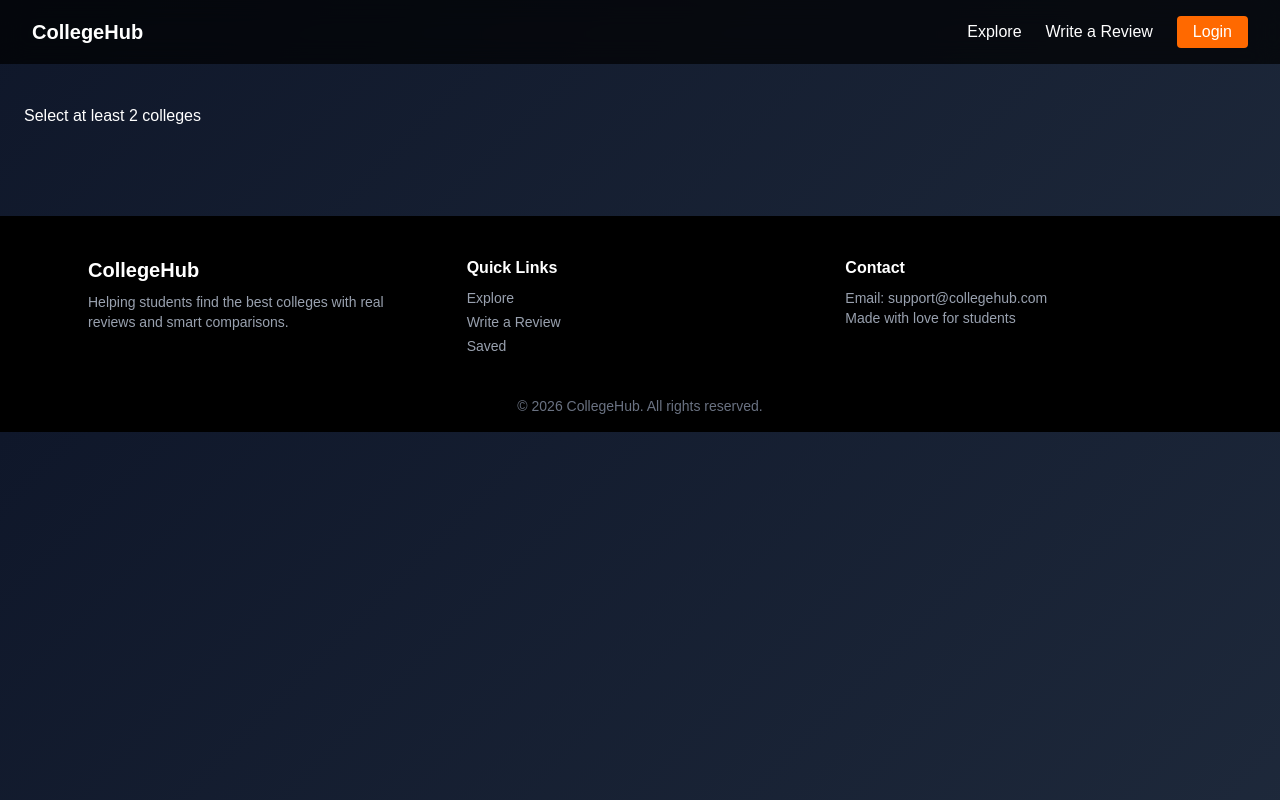
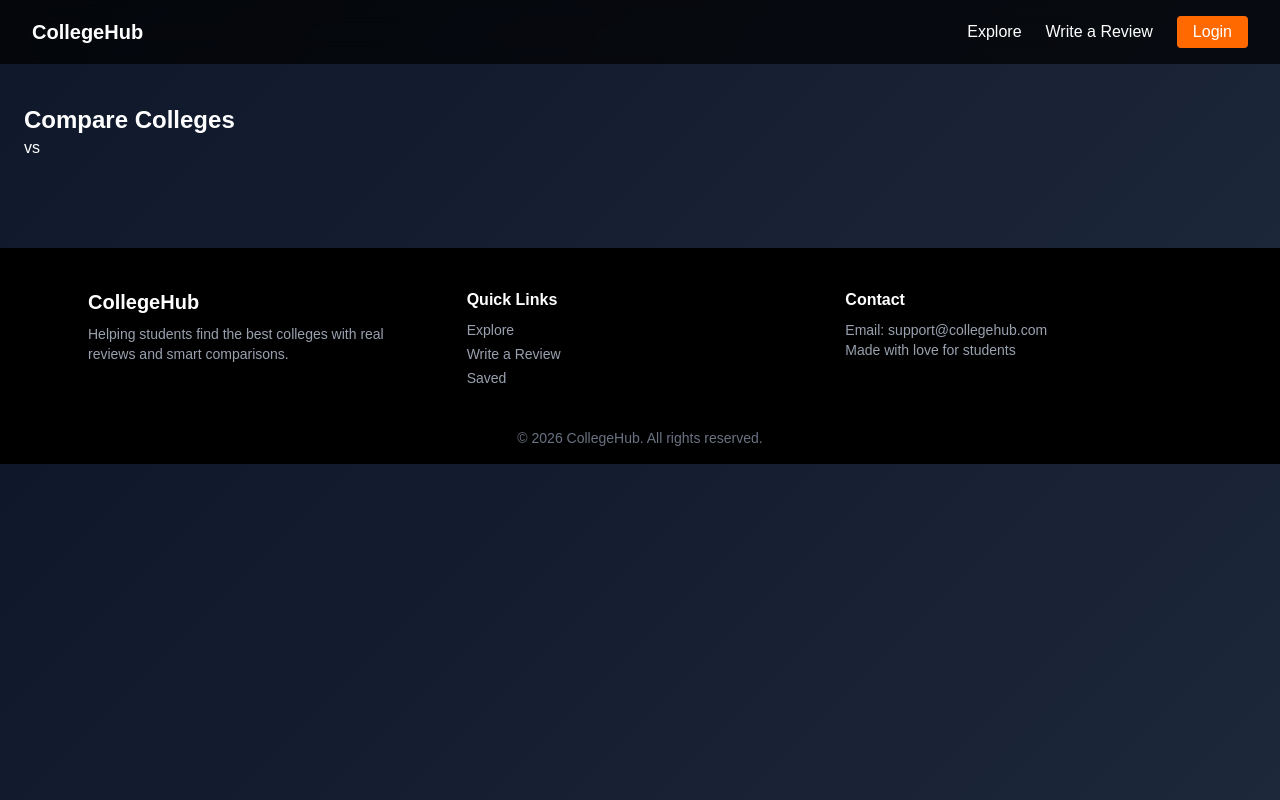
Before and after one commit to Anushka03716/college-platform, a Next.js app: page /compare in a window 1280 px wide. Built offline with nearby package versions, Linux system fonts and the light colour scheme.

Commit message:
fix: suspense wrapper for compare page

```diff
--- a/app/compare/page.tsx
+++ b/app/compare/page.tsx
@@ -1,65 +1,26 @@
 "use client";
 
+import { Suspense } from "react";
 import { useSearchParams } from "next/navigation";
 
-const colleges = [
-  { id: 1, name: "IIT Delhi", location: "Delhi", fees: 200000, rating: 4.8 },
-  { id: 2, name: "IIT Bombay", location: "Mumbai", fees: 210000, rating: 4.7 },
-  { id: 3, name: "NIT Trichy", location: "Tamil Nadu", fees: 180000, rating: 4.6 },
-  { id: 4, name: "BITS Pilani", location: "Rajasthan", fees: 300000, rating: 4.5 },
-];
+function CompareContent() {
+  const searchParams = useSearchParams();
 
-export default function ComparePage() {
-  const params = useSearchParams();
-  const ids = params.get("ids")?.split(",").map(Number) || [];
-
-  const selectedColleges = colleges.filter((c) => ids.includes(c.id));
-
-  if (selectedColleges.length < 2) {
-    return <p className="p-6">Select at least 2 colleges</p>;
-  }
+  const id1 = searchParams.get("id1");
+  const id2 = searchParams.get("id2");
 
   return (
     <div className="p-6">
-      <h1 className="text-2xl font-bold mb-4">Comparison</h1>
-
-      <button className="mb-4 bg-blue-600 text-white px-4 py-2 rounded">
-        Save Comparison
-      </button>
-
-      <table className="table-auto border w-full">
-        <thead>
-          <tr className="border">
-            <th>Feature</th>
-            {selectedColleges.map((c) => (
-              <th key={c.id}>{c.name}</th>
-            ))}
-          </tr>
-        </thead>
-
-        <tbody>
-          <tr className="border">
-            <td>Location</td>
-            {selectedColleges.map((c) => (
-              <td key={c.id}>{c.location}</td>
-            ))}
-          </tr>
-
-          <tr className="border">
-            <td>Fees</td>
-            {selectedColleges.map((c) => (
-              <td key={c.id}>₹{c.fees}</td>
-            ))}
-          </tr>
-
-          <tr className="border">
-            <td>Rating</td>
-            {selectedColleges.map((c) => (
-              <td key={c.id}> {c.rating}</td>
-            ))}
-          </tr>
-        </tbody>
-      </table>
+      <h1 className="text-2xl font-bold">Compare Colleges</h1>
+      <p>{id1} vs {id2}</p>
     </div>
   );
 }
+
+export default function ComparePage() {
+  return (
+    <Suspense fallback={<p>Loading...</p>}>
+      <CompareContent />
+    </Suspense>
+  );
+}
```
